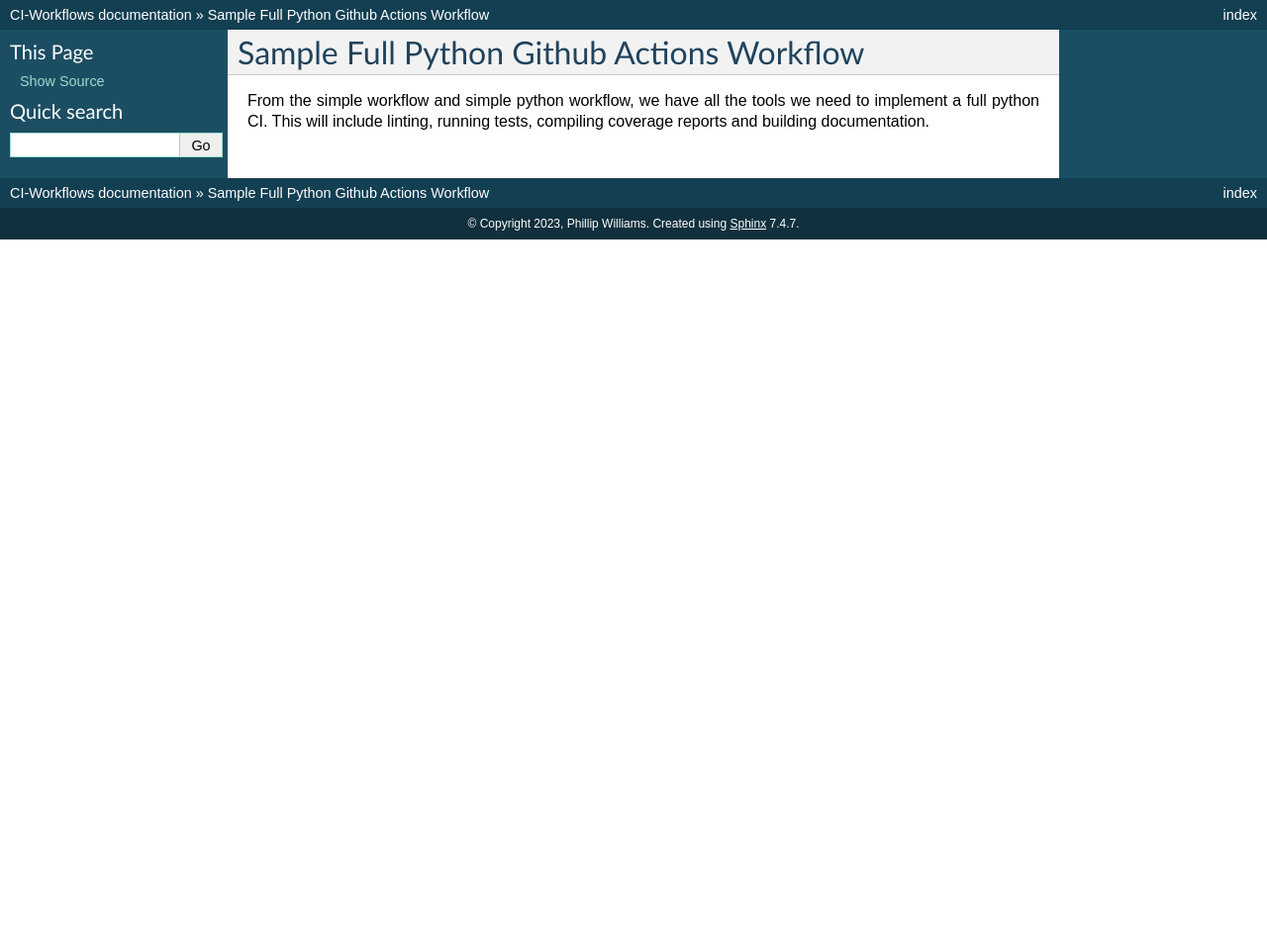
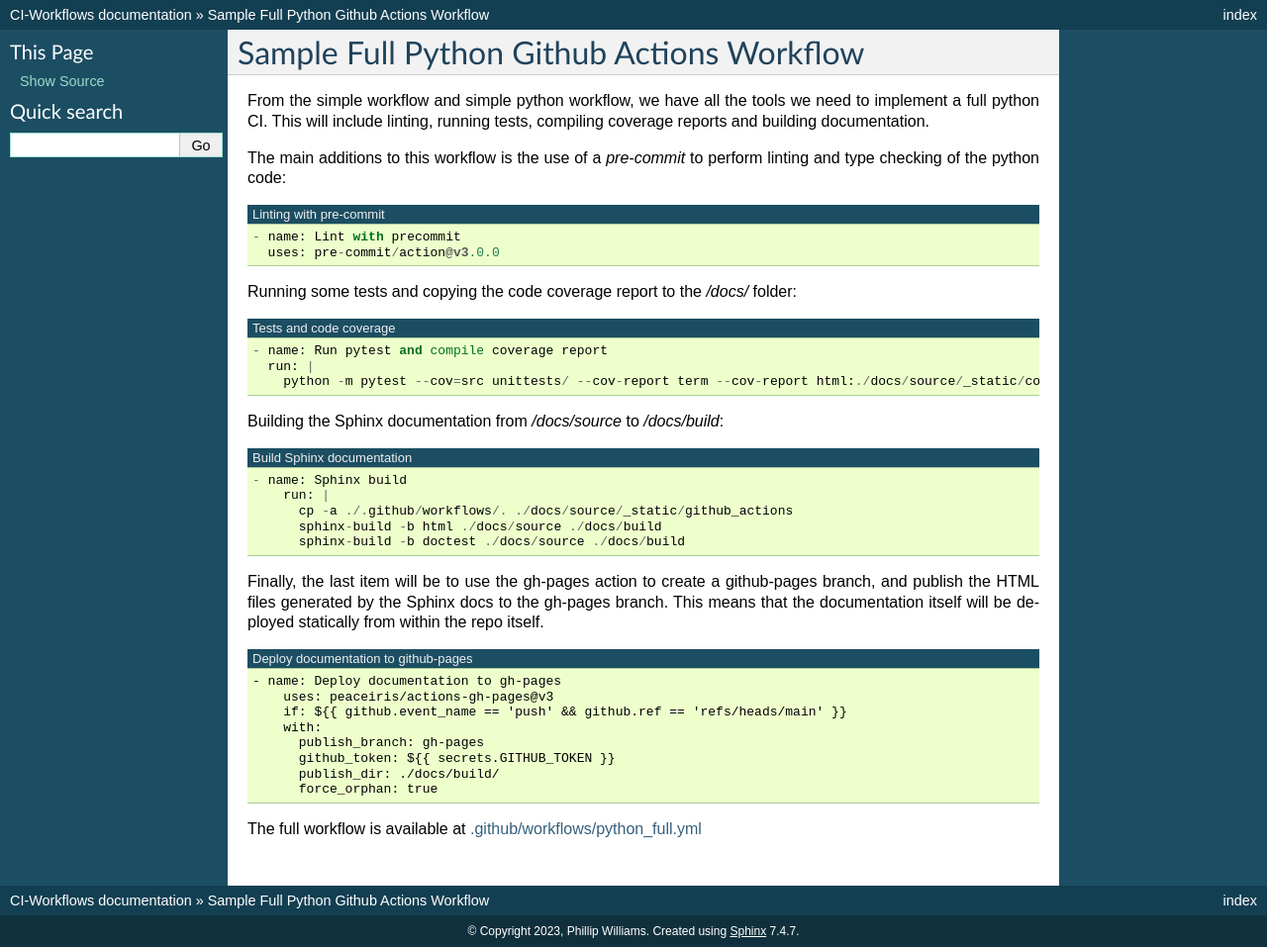
Before and after one commit to Philliams/CI-Workflows, a Sphinx documentation site: the page built from docs/source/github_actions_examples/python_full_workflow.rst, in a window 1280 px wide. Shown: the whole page at 99% size. Built offline with Sphinx 7.4.7, drawn with Linux system fonts in a browser that asks for light colours; before the commit the page ends 900 px from its top, so only the background shows below that.

Commit message:
Updating full python workflow example + debugging CI workflow

```diff
--- a/docs/source/github_actions_examples/python_full_workflow.rst
+++ b/docs/source/github_actions_examples/python_full_workflow.rst
@@ -3,3 +3,49 @@ Sample Full Python Github Actions Workflow
 
 From the simple workflow and simple python workflow, we have all the tools we need to implement a full python CI.
 This will include linting, running tests, compiling coverage reports and building documentation.
+
+The main additions to this workflow is the use of a `pre-commit` to perform linting and type checking of the python code:
+
+.. code-block::
+    :caption: Linting with pre-commit
+
+    - name: Lint with precommit
+      uses: pre-commit/action@v3.0.0
+
+Running some tests and copying the code coverage report to the `/docs/` folder:
+
+.. code-block::
+    :caption: Tests and code coverage
+
+    - name: Run pytest and compile coverage report
+      run: |
+        python -m pytest --cov=src unittests/ --cov-report term --cov-report html:./docs/source/_static/code_cov/
+
+Building the Sphinx documentation from `/docs/source` to `/docs/build`:
+
+.. code-block::
+    :caption: Build Sphinx documentation
+
+    - name: Sphinx build
+        run: |
+          cp -a ./.github/workflows/. ./docs/source/_static/github_actions
+          sphinx-build -b html ./docs/source ./docs/build
+          sphinx-build -b doctest ./docs/source ./docs/build
+
+Finally, the last item will be to use the gh-pages action to create a github-pages branch, and publish the HTML files generated by the Sphinx docs to the gh-pages branch.
+This means that the documentation itself will be deployed statically from within the repo itself.
+
+.. code-block::
+    :caption: Deploy documentation to github-pages
+
+    - name: Deploy documentation to gh-pages
+        uses: peaceiris/actions-gh-pages@v3
+        if: ${{ github.event_name == 'push' && github.ref == 'refs/heads/main' }}
+        with:
+          publish_branch: gh-pages
+          github_token: ${{ secrets.GITHUB_TOKEN }}
+          publish_dir: ./docs/build/
+          force_orphan: true
+
+
+The full workflow is available at `.github/workflows/python_full.yml <../_static/github_actions/python_simple.yml>`_
--- a/docs/source/github_actions_examples/python_simple_workflow.rst
+++ b/docs/source/github_actions_examples/python_simple_workflow.rst
@@ -2,7 +2,7 @@ Sample Simple Python Github Actions Workflow
 **************************************************************
 
 In this example, we will see a workflow that will setup python, install many dependencies and then run a python script using a mixture of actions and commands.
-The workflow is given at `.github/workflows/python_simple.yaml <../_static/github_actions/python_simple.yml>`_
+The workflow is given at `.github/workflows/python_simple.yml <../_static/github_actions/python_simple.yml>`_
 
 For the workflow we will include the OS that the workflow will use, things such as python versions, permissions and other important settings.
 For this example, we will populate the `runs-on` field to configure the workflow to use windows-2019.
--- a/docs/source/github_actions_examples/simple_workflow.rst
+++ b/docs/source/github_actions_examples/simple_workflow.rst
@@ -4,7 +4,7 @@ Sample Simple Github Actions Workflow
 Github workflows are incredibly powerful tools.
 We will first start with a very basic workflow, then build it up to a comprehensive workflow that can be used to test, build documentation and perform other important tasks.
 
-Let's start by looking at the most basic workflow possible given at `.github/workflows/simple.yaml <../_static/github_actions/simple.yml>`_ and breaking it down.
+Let's start by looking at the most basic workflow possible given at `.github/workflows/simple.yml <../_static/github_actions/simple.yml>`_ and breaking it down.
 
 First, new need to define the name of the workflow and when the workflow run.
 To define when the workflow will run, you can specify a list of different event types under the `on` parameter in the workflow.
```
Also changed, not shown: .pre-commit-config.yaml.
